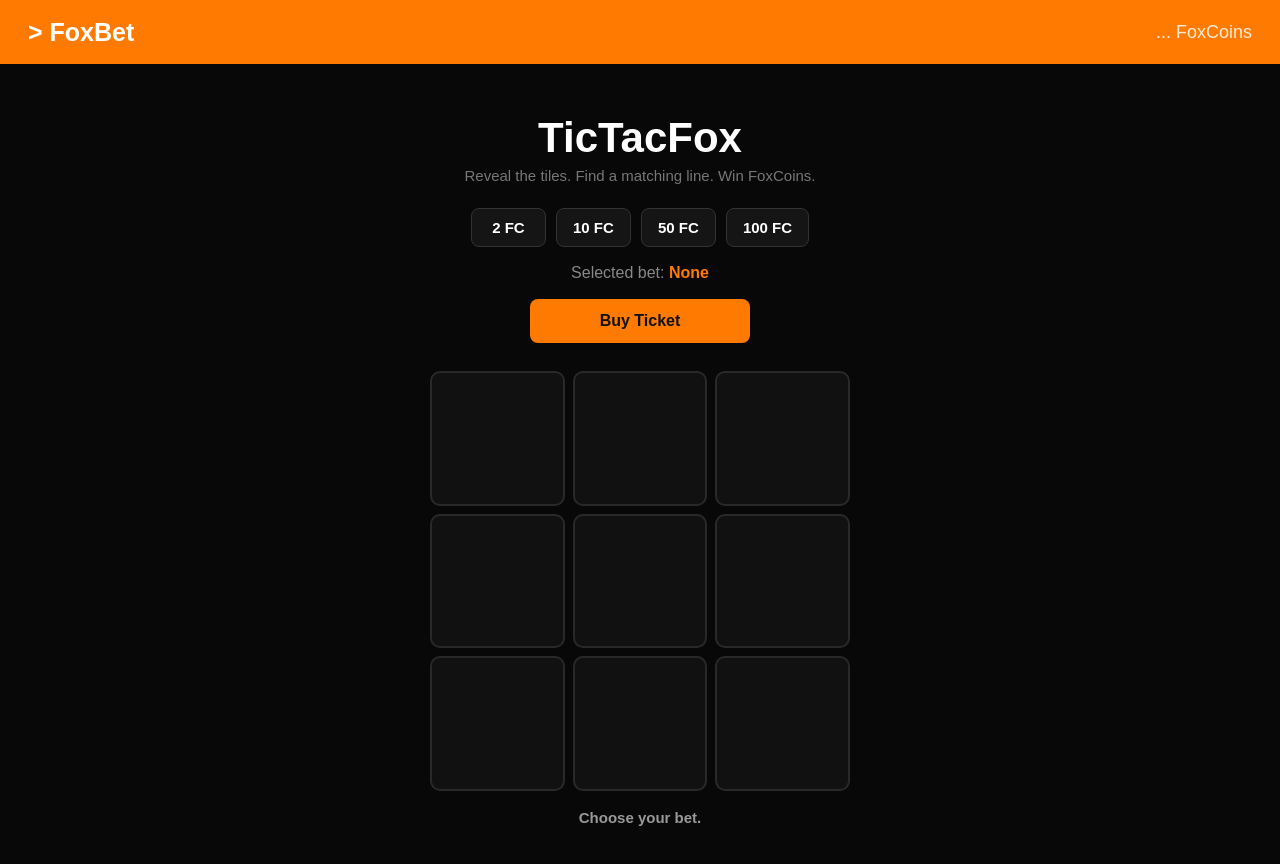
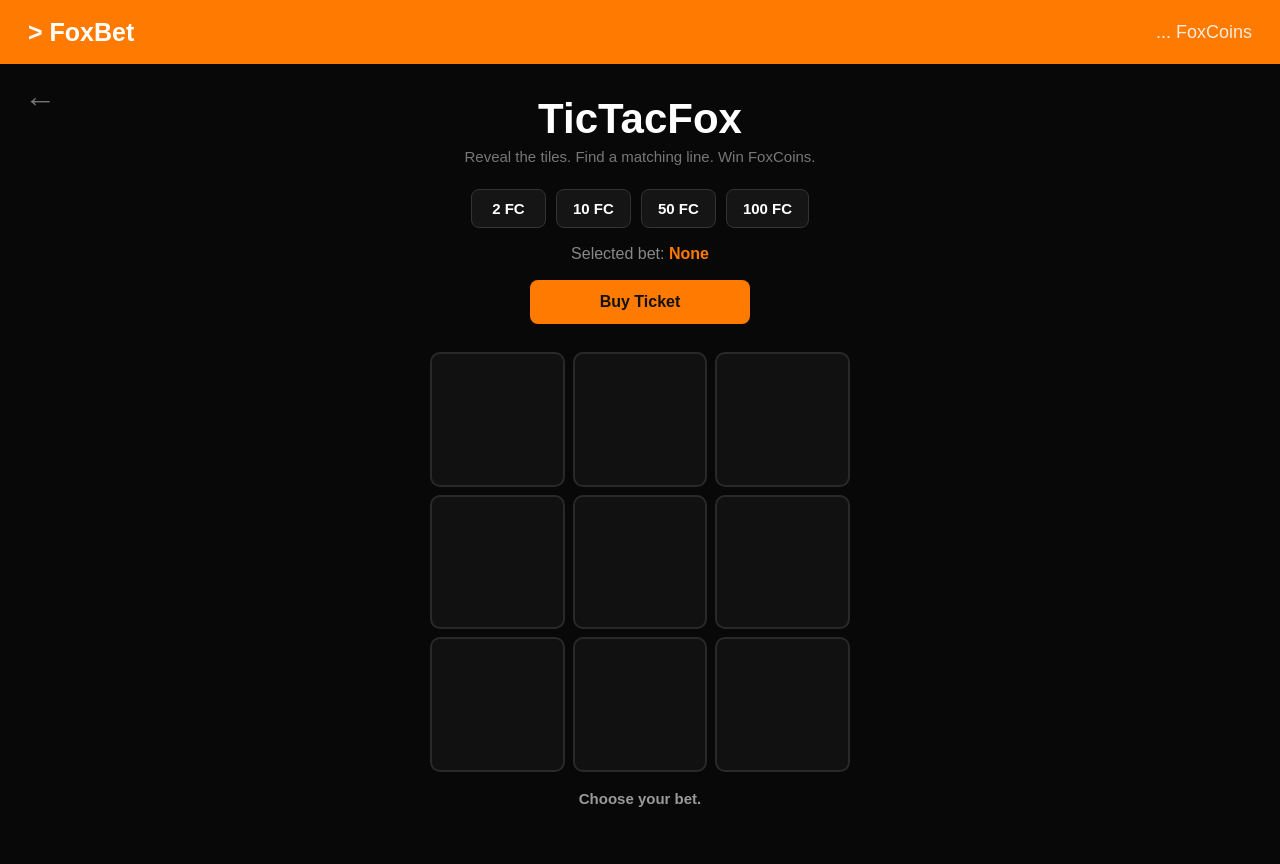
Before and after one commit to AmberFoxTerry/FoxBet, a plain HTML site: page tictacfox.html in a window 1280 px wide. Drawn offline with Linux system fonts and the light colour scheme.

Commit message:
Add exit arrow styles to style.css
Added styles for the exit arrow button including hover effects.

```diff
--- a/style.css
+++ b/style.css
@@ -55,6 +55,40 @@
 .balance span {
     font-weight: normal;
     opacity: 0.85;
+}
+
+/* =========================
+   EXIT ARROW
+========================= */
+
+.exit-arrow {
+    position: fixed;
+
+    top: 78px;
+    left: 24px;
+
+    background: none;
+    border: none;
+
+    color: #777;
+
+    font-size: 32px;
+    font-weight: bold;
+
+    cursor: pointer;
+
+    padding: 0;
+
+    transition:
+        color 0.15s,
+        transform 0.15s;
+
+    z-index: 100;
+}
+
+.exit-arrow:hover {
+    color: #ff7a00;
+    transform: translateX(-3px);
 }
 
 /* =========================
@@ -501,4 +535,10 @@
         font-size: 42px;
     }
 
+    .exit-arrow {
+        top: 74px;
+        left: 18px;
+        font-size: 29px;
+    }
+
 }
```
